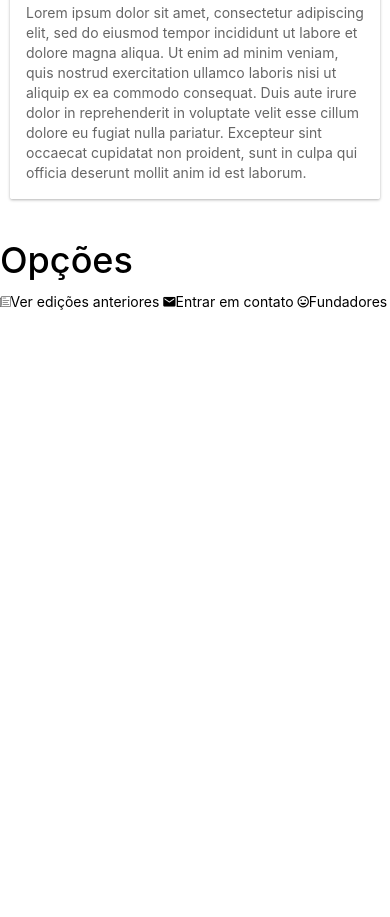
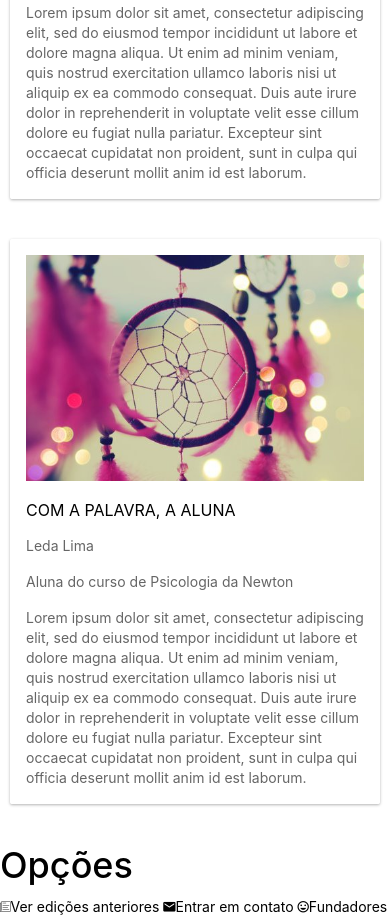
Before and after one commit to vivianhsilva/zeitgeist-app, a website: page www/index.html in a window 390 px wide. Shown: the part 1326-2243 px from the top of the page. Before the commit the page ends 1638 px from the top, so only its background shows below. Drawn offline with Linux system fonts and the light colour scheme; some packages are replaced by stand-ins of ours; files that its build step writes are made by us from their sources; files whose address does not match are found by name.

Commit message:
adicionado com a palavra a aluna

```diff
--- a/www/index.html
+++ b/www/index.html
@@ -73,22 +73,36 @@
                       Homero Nunes
                     </p>
                     <p>
-                    Lorem ipsum dolor sit amet, consectetur adipiscing elit,
-                    sed do eiusmod tempor incididunt ut labore et dolore magna
-                    aliqua. Ut enim ad minim veniam, quis nostrud exercitation
-                    ullamco laboris nisi ut aliquip ex ea commodo consequat.
-                    Duis aute irure dolor in reprehenderit in voluptate velit
-                    esse cillum dolore eu fugiat nulla pariatur. Excepteur sint
-                    occaecat cupidatat non proident, sunt in culpa qui officia
-                    deserunt mollit anim id est laborum.
+                      Lorem ipsum dolor sit amet, consectetur adipiscing elit, sed do eiusmod tempor incididunt ut labore et dolore magna aliqua. Ut enim ad minim veniam, quis nostrud exercitation ullamco laboris nisi ut aliquip ex ea commodo consequat. Duis aute irure dolor
+                      in reprehenderit in voluptate velit esse cillum dolore eu fugiat nulla pariatur. Excepteur sint occaecat cupidatat non proident, sunt in culpa qui officia deserunt mollit anim id est laborum.
                     </p>
                   </div>
                 </div>
               </ion-content>
             </ion-slide-page>
+            <ion-slide-page>
+              <ion-content>
+                <!-- Com a palavra a aluna -->
+                <div class="list card">
+                  <div class="item item-body">
+                    <img class="full-image" src="img/catadorsonho.jpg" />
+                    <h2>COM A PALAVRA, A ALUNA</h2>
+                    <p>
+                      Leda Lima
+                    </p>
+                    <p>
+                      Aluna do curso de Psicologia da Newton
+                    </p>
+                    <p>
+                      Lorem ipsum dolor sit amet, consectetur adipiscing elit, sed do eiusmod tempor incididunt ut labore et dolore magna aliqua. Ut enim ad minim veniam, quis nostrud exercitation ullamco laboris nisi ut aliquip ex ea commodo consequat. Duis aute irure dolor
+                      in reprehenderit in voluptate velit esse cillum dolore eu fugiat nulla pariatur. Excepteur sint occaecat cupidatat non proident, sunt in culpa qui officia deserunt mollit anim id est laborum.
+                    </p>
+                  </div>
+                </div>
+              </ion-content>
+            </ion-slide-page>
+          </ion-slides>
 
-          </ion-slides>
-        </ion-content>
       </ion-side-menu-content>
       <ion-side-menu side="left">
         <ion-header-bar class="bar-positive">
```
Also changed, not shown: www/img/catadorsonho.jpg (added). Lines whose indentation alone changed are shown as unchanged.
